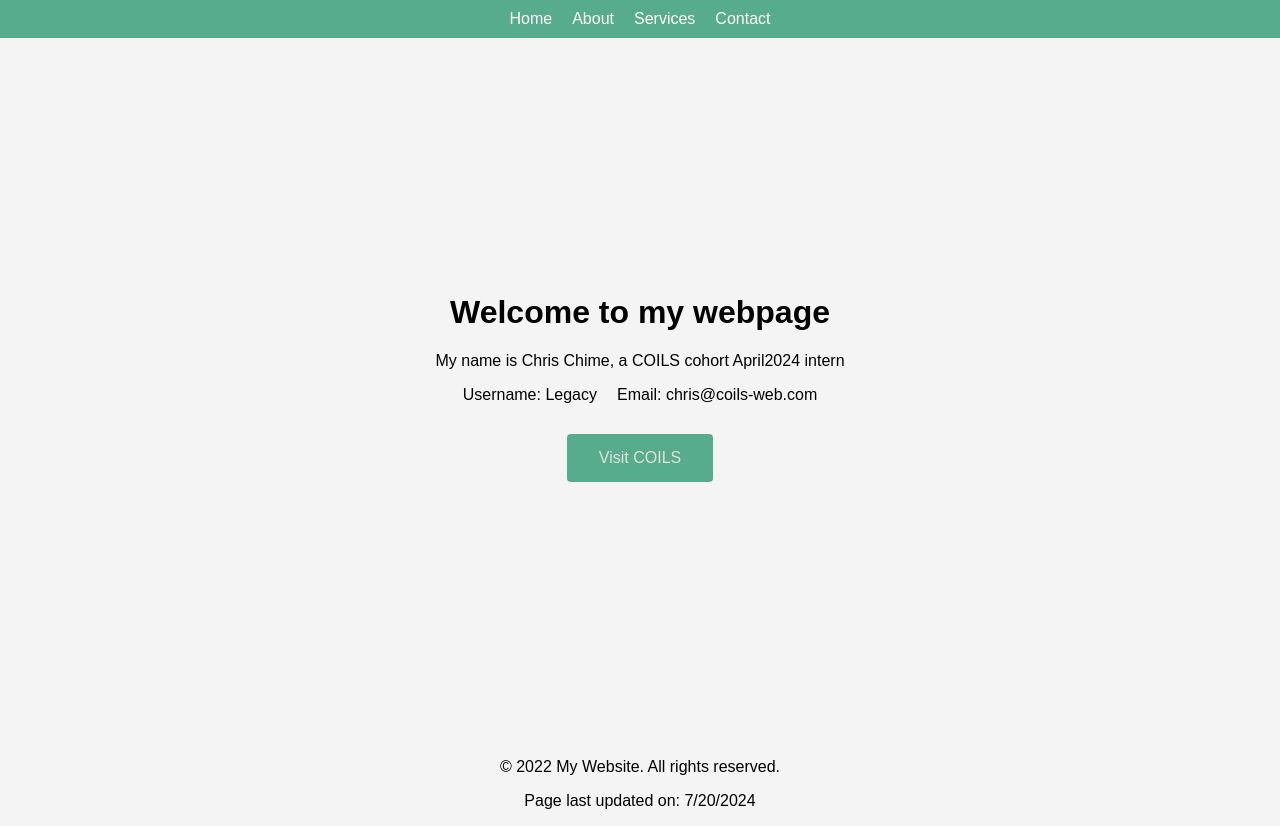
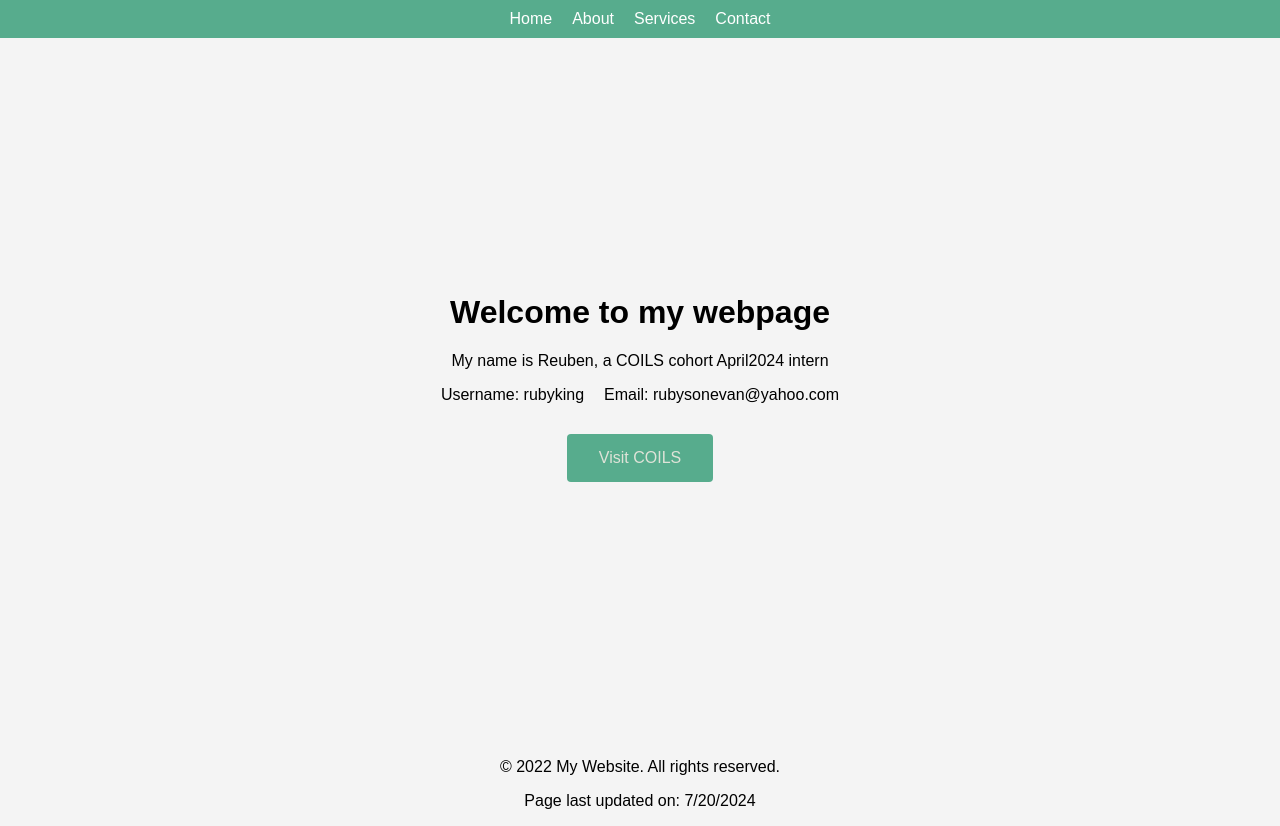
Before and after one commit to COILS-Tech/static-webpage-task-2, a plain HTML site: page html/index.html in a window 1280 px wide. Drawn offline with Linux system fonts and the light colour scheme.

Commit message:
initial commit

```diff
--- a/html/index.html
+++ b/html/index.html
@@ -19,10 +19,10 @@
     </nav>
     <div class="container">
         <h1>Welcome to my webpage</h1>
-        <p>My name is Chris Chime, a COILS cohort April2024 intern</p>
+        <p>My name is Reuben, a COILS cohort April2024 intern</p>
         <div class="info">
-            <span>Username: Legacy</span>
-            <span>Email: chris@coils-web.com</span>
+            <span>Username: rubyking</span>
+            <span>Email: rubysonevan@yahoo.com</span>
         </div>
         <button id="visit-hng">Visit COILS</button>
     </div>
```
